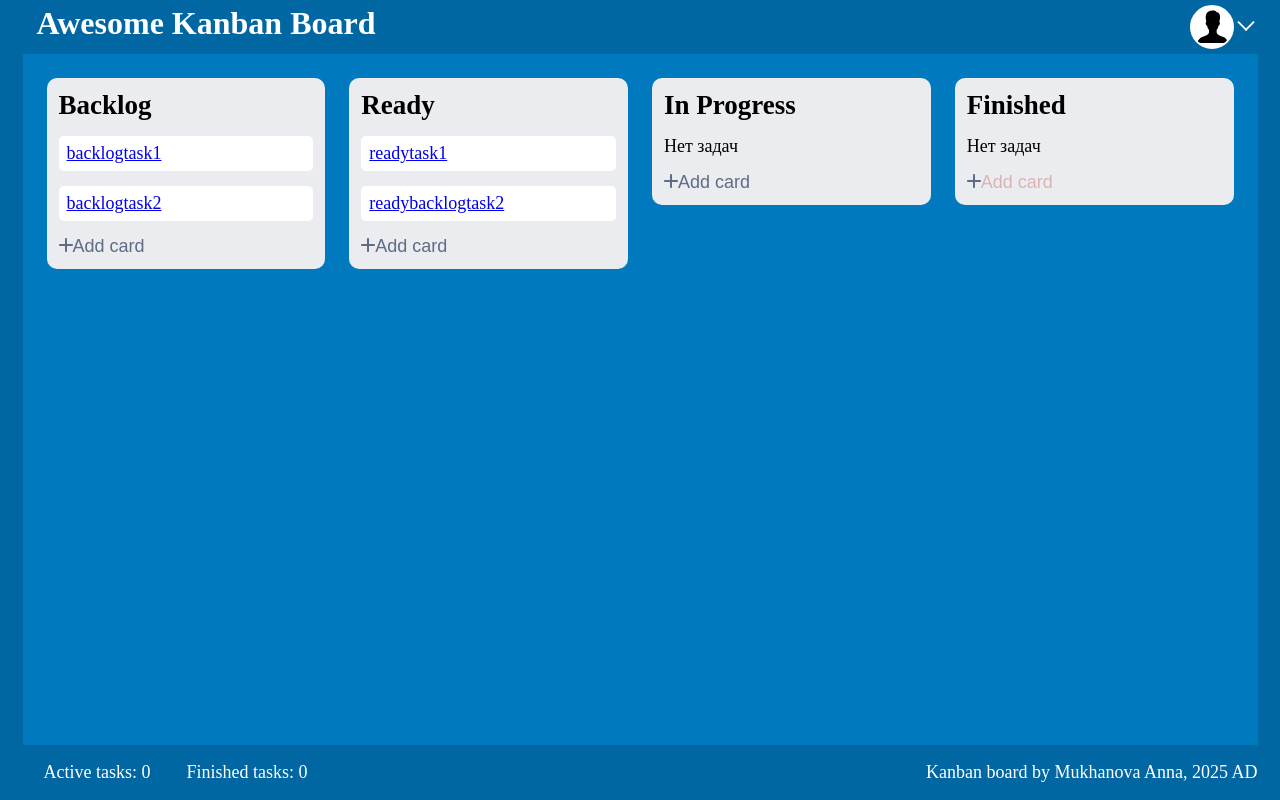
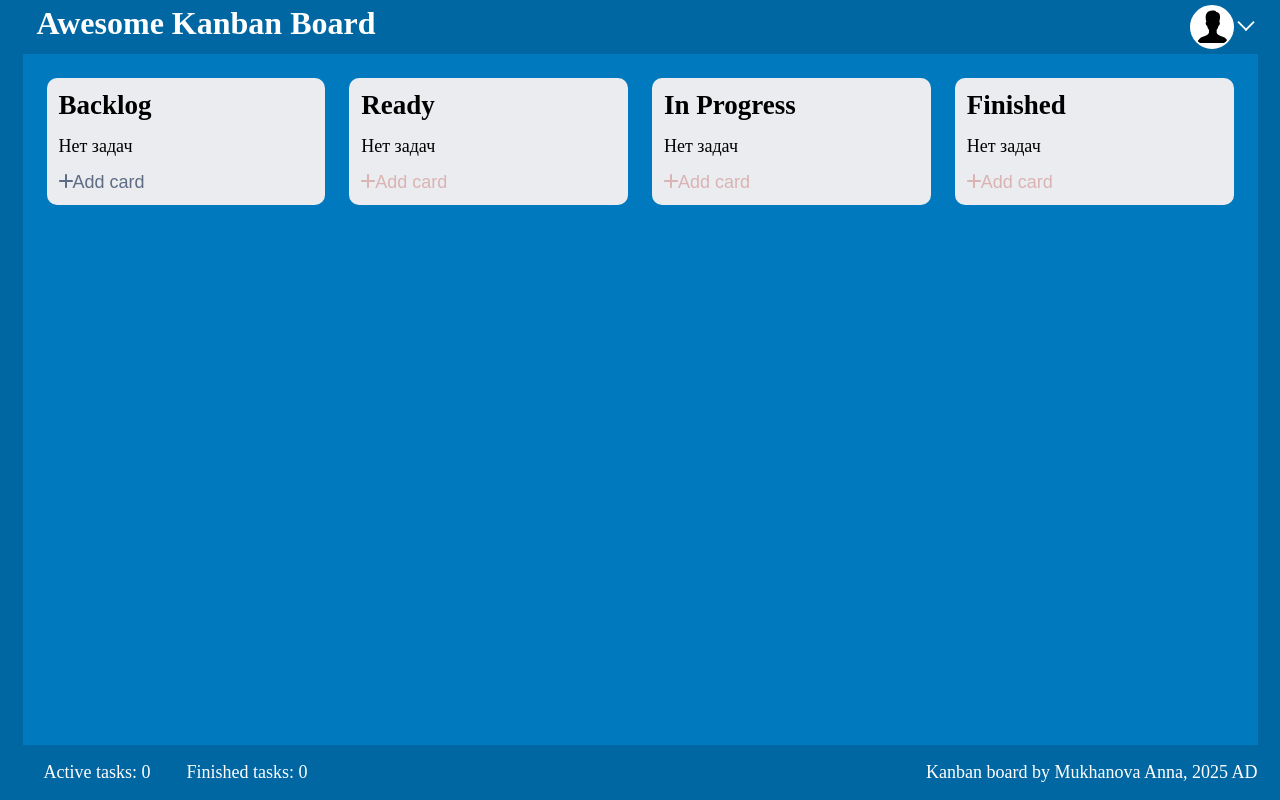
Before and after one commit to Haesya/kanbanboard, a React (Vite) app: page / in a window 1280 px wide. Built offline with nearby package versions, Linux system fonts and the light colour scheme.

Commit message:
где-то теряю id

```diff
--- a/src/App.tsx
+++ b/src/App.tsx
@@ -5,43 +5,13 @@ import {RenderMain} from "./components/main/renderMain.tsx";
 import {RenderFooter} from "./components/footer/renderFooter.tsx";
 
 function App() {
-    const [state, setState] = useState([
-        {
-            title: 'Backlog',
-            tasks: [
-                {
-                    id: '1',
-                    task: "backlogtask1",
-                    desc: "backlogdescription1",
-                },
-                {
-                    id: '2',
-                    task: "backlogtask2",
-                    desc: "backlogdescription2",
-                }]
-        },
-        {
-            title: 'Ready',
-            tasks: [{
-                id: '3',
-                task: "readytask1",
-                desc: "readydescription1",
-            },
-                {
-                    id: '4',
-                    task: "readybacklogtask2",
-                    desc: "readydescription2",
-                }],
-        },
-        {
-            title: 'In Progress',
-            tasks: [],
-        },
-        {
-            title: 'Finished',
-            tasks: [],
-        }
-    ])
+    const [state, setState] = useState(
+        [
+            {title: 'Backlog', tasks: []},
+            {title: 'Ready', tasks: [],},
+            {title: 'In Progress', tasks: [],},
+            {title: 'Finished', tasks: [],}
+        ])
 
 
     return (
--- a/src/components/_littleComponents/dropdown/dropdown.tsx
+++ b/src/components/_littleComponents/dropdown/dropdown.tsx
@@ -25,7 +25,10 @@ const DropdownMenu = ({title, state, setState, setIsToggled}) => {
 
     const movingTasks = e => {
         const newTasks = state.map(block => {
-            const taskId = +e.target.value
+            console.log('дата',data)
+            console.log('блок',block)
+            const taskId = e.target.value
+            console.log('taskid',taskId)
             let movableElement
             data.tasks.forEach(elem => {
                 if (elem.id == taskId) {
@@ -41,6 +44,7 @@ const DropdownMenu = ({title, state, setState, setIsToggled}) => {
             }
             return block;
         })
+
         setState(newTasks)
         handleClose()
     }
--- a/src/components/_littleComponents/input/input.tsx
+++ b/src/components/_littleComponents/input/input.tsx
@@ -1,10 +1,22 @@
 import style from './input.module.css'
 import ClickAwayListener from "@mui/material/ClickAwayListener";
+import {useState} from "react";
 
-const Input = ({setIsToggled}) => {
-    function addInfo() {
-        console.log('Все протыкивается')
-        setIsToggled(false)
+const Input = ({state, setState, setIsToggled}) => {
+    const [task, setTask] = useState('')
+
+    const addNewTask = ()=> {
+        console.log(task)
+        if(task.length > 0) {
+            state[0].tasks.push ({
+                id: Date.now(),
+                task: task,
+                description: '',
+            })
+
+            setState([...state]);
+        }
+        handleClose()
     }
 
     const handleClose = () => {
@@ -15,8 +27,8 @@ const Input = ({setIsToggled}) => {
         <>
             <ClickAwayListener onClickAway={handleClose}>
                 <div className={style.add__new__task}>
-                    <input className={style.input}></input>
-                    <button className={style.submit} onClick={addInfo}>Submit</button>
+                    <input className={style.input} onChange={e => setTask(e.target.value)}></input>
+                    <button className={style.submit} onClick={addNewTask}>Submit</button>
                 </div>
             </ClickAwayListener>
         </>
--- a/src/components/addTask/renderAddCard.tsx
+++ b/src/components/addTask/renderAddCard.tsx
@@ -1,5 +1,6 @@
 import style from './addCard.module.css'
-import plus from '../../../public/plus.svg'
+import greyPlus from '../../../public/greyPlus.svg'
+import redPlus from '../../../public/redPlus.svg'
 import {useState} from "react";
 import {Input} from "../_littleComponents/input/input.tsx";
 import {DropdownMenu} from "../_littleComponents/dropdown/dropdown.tsx";
@@ -33,7 +34,7 @@ const RenderAddCard = ({title, tasks, state, ...props}) => {
         }
     }
     /*если заголовок бэклог,
-    *   то открываем input
+    *   то открываем input с кнопкой
     * иначе
     *   если в предыдущем блоке есть таски
     *       то открываем дропдаун с тасками предыдущего блока
@@ -43,7 +44,10 @@ const RenderAddCard = ({title, tasks, state, ...props}) => {
         <>
             {isToggled
                 ? <> {rightTitle(title) ?
-                    <Input setIsToggled={setIsToggled}/>
+                    <Input
+                        state = {state}
+                        setState = {props.setState}
+                        setIsToggled={setIsToggled}/>
                     :
                     <DropdownMenu
                         title = {title}
@@ -58,12 +62,12 @@ const RenderAddCard = ({title, tasks, state, ...props}) => {
                     takeTasks(title)
                         ?
                         <button className={style.active} onClick={handleToggle}>
-                            <img src={plus} alt={'plus'}/>
+                            <img src={greyPlus} alt={'plus'}/>
                             Add card
                         </button>
                         :
                         <button className={style.inactive}>
-                            <img src={plus} alt={'plus'}/>
+                            <img src={redPlus} alt={'plus'}/>
                             Add card
                         </button>
                 }</>
```
Also changed, not shown: public/greyPlus.svg (renamed from public/plus.svg), public/redPlus.svg (added).
